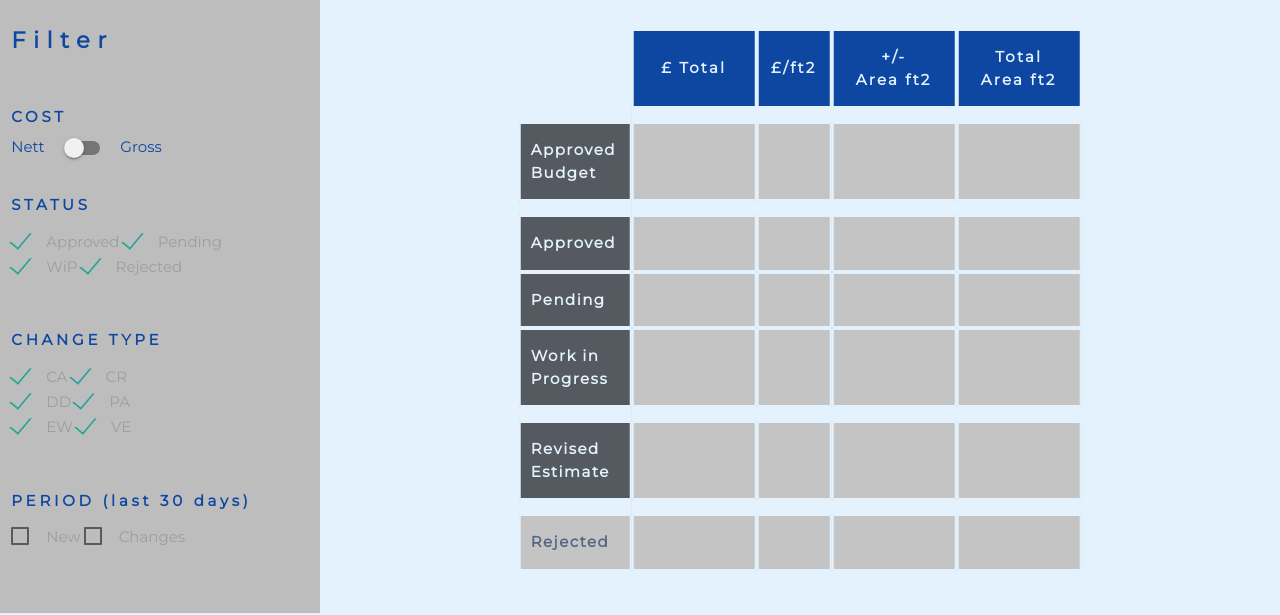
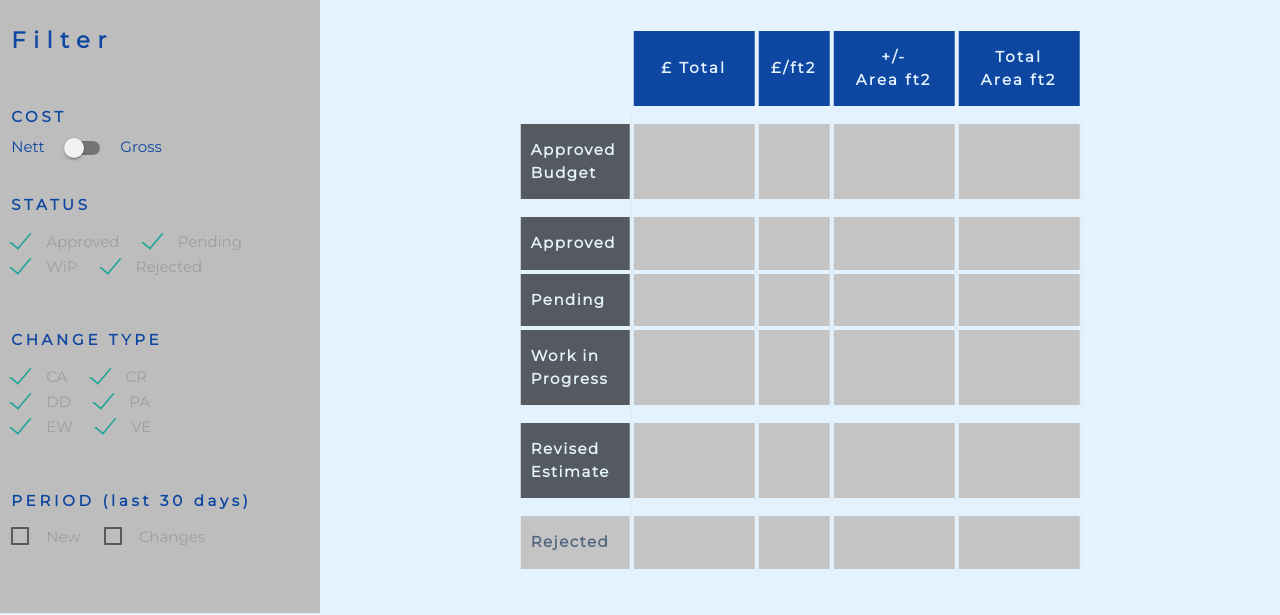
Before and after one commit to Code-Institute-Submissions/MS4-0, a Flask app: page /dashboard in a window 1280 px wide. Shown: the part 185-800 px from the top of the page. Run offline with Flask 2, Linux system fonts and the light colour scheme; the visitor is signed in with stand-in values (Sample User, id 1); data that the repository does not hold is empty; some libraries are stand-ins or nearby versions.

Commit message:
style: spacing on Filters

```diff
--- a/static/css/style.css
+++ b/static/css/style.css
@@ -72,6 +72,10 @@ nav .fa-bars {
 .filter .switch label, .sideFilter .switch label {
   font-size: 1rem;
   color: #0d47a1;
+}
+
+.filter label, .sideFilter label {
+  margin-right: 20px;
 }
 
 .filter h3, .sideFilter h3 {
--- a/templates/base.html
+++ b/templates/base.html
@@ -88,7 +88,7 @@
       <h3>Filter</h3>
       <br />
 
-      <form>
+      <form class="filterForm">
         <h5>COST</h5>
         <div class="switch">
           <label>
--- a/templates/filter.html
+++ /dev/null
@@ -1 +0,0 @@
-{{ x }}
```
